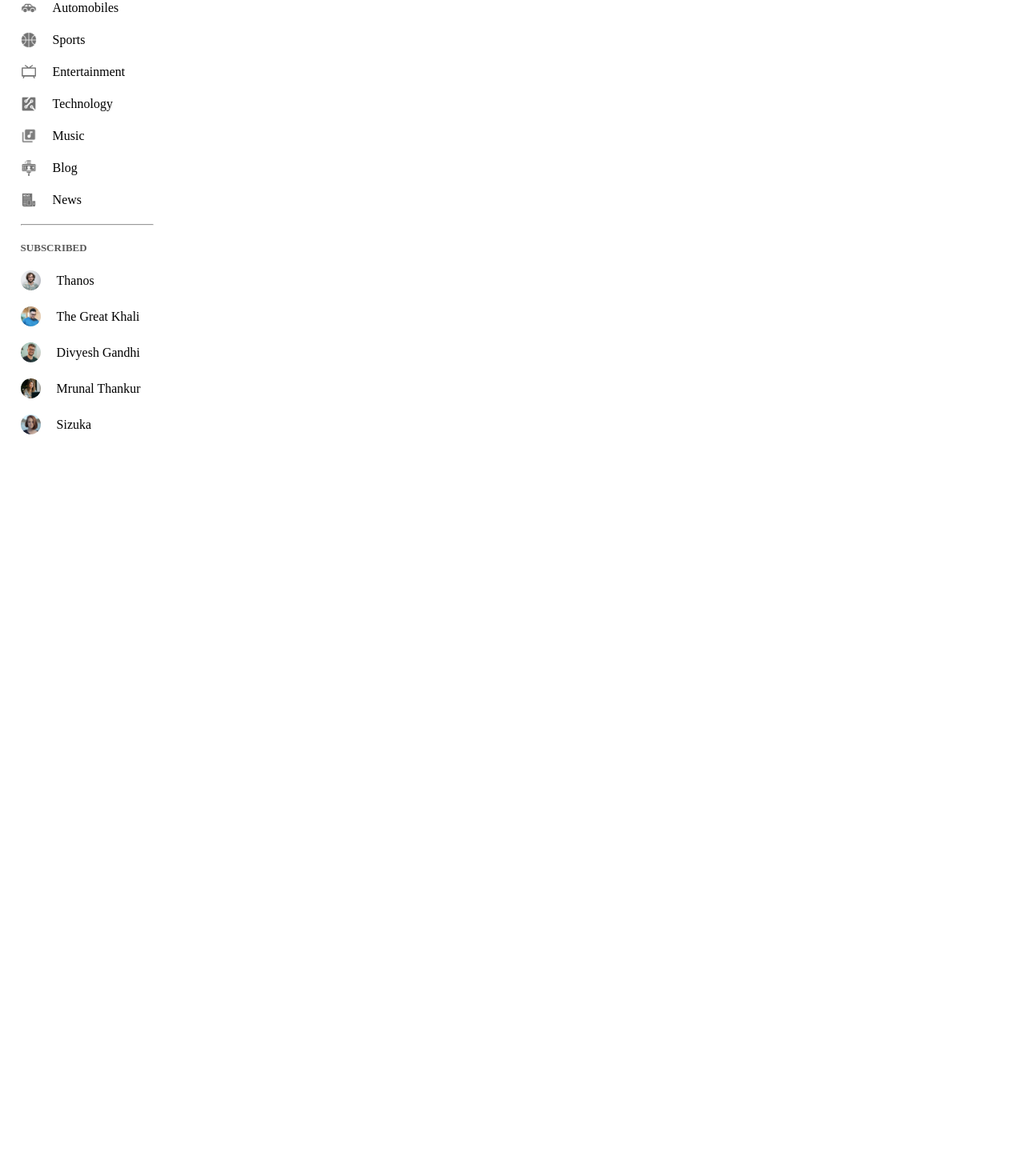
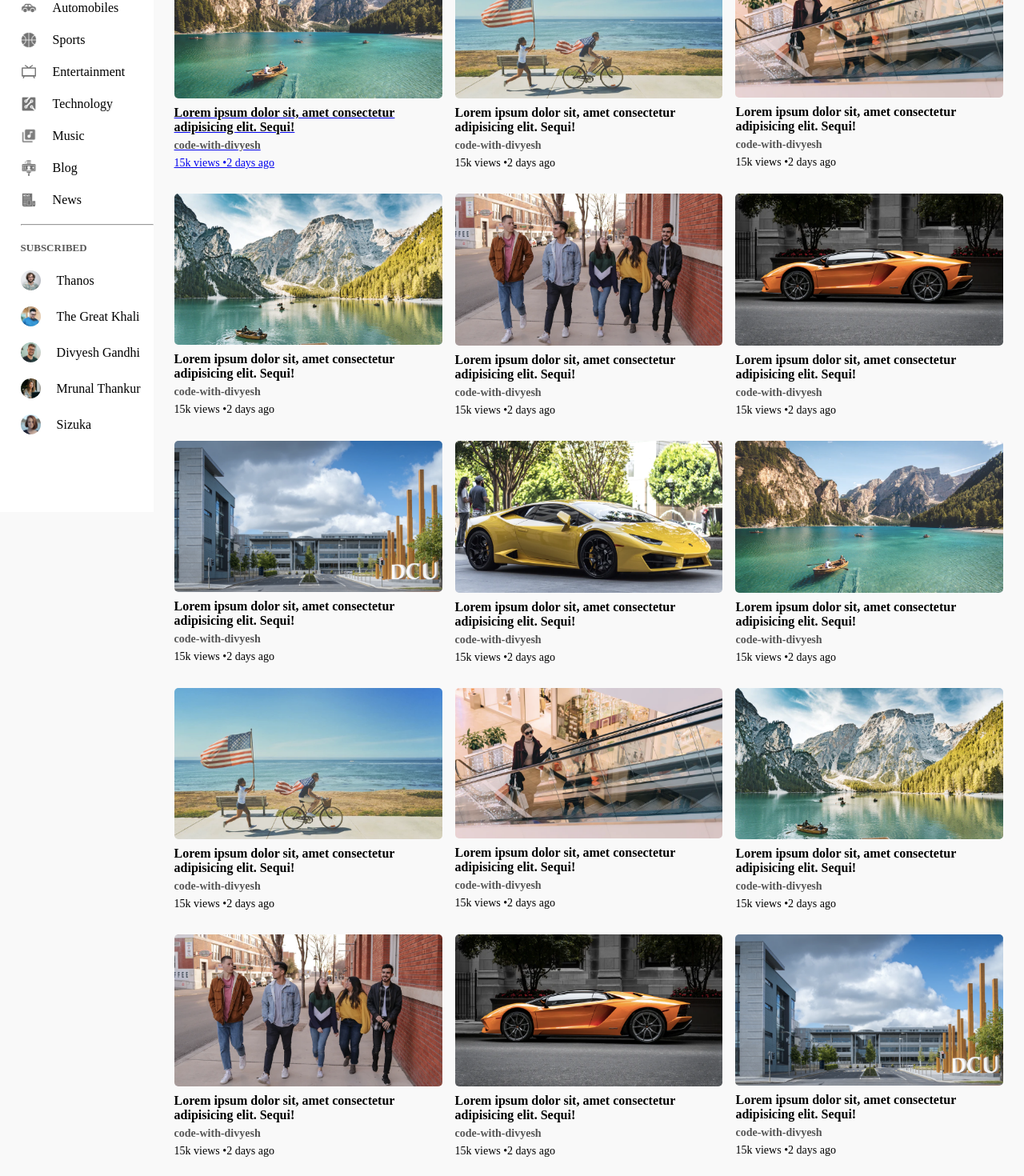
Before and after one commit to code-with-divyesh/Youtube-clone, a React (Vite) app: page / in a window 1280 px wide. Shown: the part 160-1630 px from the top of the page at 80% size. Before the commit the page ends 800 px from the top, so only its background shows below. Built offline with nearby package versions, Linux system fonts and the light colour scheme.

Commit message:
Add Feed Components in home page

```diff
--- /dev/null
+++ b/src/Components/Feed/Feed.css
@@ -0,0 +1,26 @@
+.feed {
+  display: grid;
+  grid-template-columns: repeat(auto-fit, minmax(250px, 1fr));
+  grid-column-gap: 16px;
+  grid-row-gap: 30px;
+  margin-top: 15px;
+}
+.card img {
+  width: 100%;
+  border-radius: 5px;
+}
+.card h2 {
+  font-size: 16px;
+  font-weight: 600;
+  color: #000;
+  margin: 5px 0;
+}
+.card h3 {
+  font-size: 14px;
+  font-weight: 600;
+  color: #555;
+  margin: 6px 0;
+}
+.card p {
+  font-size: 14px;
+}
--- /dev/null
+++ b/src/Components/Feed/Feed.jsx
@@ -0,0 +1,140 @@
+import React from "react";
+import "./Feed.css";
+import { assets } from "../../assets";
+import { Link } from "react-router-dom";
+const Feed = () => {
+  return (
+    <div className="feed">
+      <Link to={`video/20/4251`} className="card">
+        <img src={assets.thumb1} alt="" />
+        <h2>
+          Lorem ipsum dolor sit, amet consectetur adipisicing elit. Sequi!
+        </h2>
+        <h3>code-with-divyesh</h3>
+        <p>15k views &bull;2 days ago</p>
+      </Link>
+      <div className="card">
+        <img src={assets.thumb2} alt="" />
+        <h2>
+          Lorem ipsum dolor sit, amet consectetur adipisicing elit. Sequi!
+        </h2>
+        <h3>code-with-divyesh</h3>
+        <p>15k views &bull;2 days ago</p>
+      </div>
+      <div className="card">
+        <img src={assets.thumb3} alt="" />
+        <h2>
+          Lorem ipsum dolor sit, amet consectetur adipisicing elit. Sequi!
+        </h2>
+        <h3>code-with-divyesh</h3>
+        <p>15k views &bull;2 days ago</p>
+      </div>
+      <div className="card">
+        <img src={assets.thumb4} alt="" />
+        <h2>
+          Lorem ipsum dolor sit, amet consectetur adipisicing elit. Sequi!
+        </h2>
+        <h3>code-with-divyesh</h3>
+        <p>15k views &bull;2 days ago</p>
+      </div>
+      <div className="card">
+        <img src={assets.thumb5} alt="" />
+        <h2>
+          Lorem ipsum dolor sit, amet consectetur adipisicing elit. Sequi!
+        </h2>
+        <h3>code-with-divyesh</h3>
+        <p>15k views &bull;2 days ago</p>
+      </div>
+      <div className="card">
+        <img src={assets.thumb6} alt="" />
+        <h2>
+          Lorem ipsum dolor sit, amet consectetur adipisicing elit. Sequi!
+        </h2>
+        <h3>code-with-divyesh</h3>
+        <p>15k views &bull;2 days ago</p>
+      </div>
+      <div className="card">
+        <img src={assets.thumb7} alt="" />
+        <h2>
+          Lorem ipsum dolor sit, amet consectetur adipisicing elit. Sequi!
+        </h2>
+        <h3>code-with-divyesh</h3>
+        <p>15k views &bull;2 days ago</p>
+      </div>
+      <div className="card">
+        <img src={assets.thumb8} alt="" />
+        <h2>
+          Lorem ipsum dolor sit, amet consectetur adipisicing elit. Sequi!
+        </h2>
+        <h3>code-with-divyesh</h3>
+        <p>15k views &bull;2 days ago</p>
+      </div>
+      <div className="card">
+        <img src={assets.thumb1} alt="" />
+        <h2>
+          Lorem ipsum dolor sit, amet consectetur adipisicing elit. Sequi!
+        </h2>
+        <h3>code-with-divyesh</h3>
+        <p>15k views &bull;2 days ago</p>
+      </div>
+      <div className="card">
+        <img src={assets.thumb2} alt="" />
+        <h2>
+          Lorem ipsum dolor sit, amet consectetur adipisicing elit. Sequi!
+        </h2>
+        <h3>code-with-divyesh</h3>
+        <p>15k views &bull;2 days ago</p>
+      </div>
+      <div className="card">
+        <img src={assets.thumb3} alt="" />
+        <h2>
+          Lorem ipsum dolor sit, amet consectetur adipisicing elit. Sequi!
+        </h2>
+        <h3>code-with-divyesh</h3>
+        <p>15k views &bull;2 days ago</p>
+      </div>
+      <div className="card">
+        <img src={assets.thumb4} alt="" />
+        <h2>
+          Lorem ipsum dolor sit, amet consectetur adipisicing elit. Sequi!
+        </h2>
+        <h3>code-with-divyesh</h3>
+        <p>15k views &bull;2 days ago</p>
+      </div>
+      <div className="card">
+        <img src={assets.thumb5} alt="" />
+        <h2>
+          Lorem ipsum dolor sit, amet consectetur adipisicing elit. Sequi!
+        </h2>
+        <h3>code-with-divyesh</h3>
+        <p>15k views &bull;2 days ago</p>
+      </div>
+      <div className="card">
+        <img src={assets.thumb6} alt="" />
+        <h2>
+          Lorem ipsum dolor sit, amet consectetur adipisicing elit. Sequi!
+        </h2>
+        <h3>code-with-divyesh</h3>
+        <p>15k views &bull;2 days ago</p>
+      </div>
+      <div className="card">
+        <img src={assets.thumb7} alt="" />
+        <h2>
+          Lorem ipsum dolor sit, amet consectetur adipisicing elit. Sequi!
+        </h2>
+        <h3>code-with-divyesh</h3>
+        <p>15k views &bull;2 days ago</p>
+      </div>
+      <div className="card">
+        <img src={assets.thumb8} alt="" />
+        <h2>
+          Lorem ipsum dolor sit, amet consectetur adipisicing elit. Sequi!
+        </h2>
+        <h3>code-with-divyesh</h3>
+        <p>15k views &bull;2 days ago</p>
+      </div>
+    </div>
+  );
+};
+
+export default Feed;
--- a/src/Pages/Home/Home.css
+++ b/src/Pages/Home/Home.css
@@ -0,0 +1,10 @@
+.container {
+  background: #f9f9f9;
+  padding-left: 17%;
+  padding-right: 2%;
+  padding-top: 20px;
+  padding-bottom: 20px;
+}
+.large-container {
+  padding-left: 7%;
+}
--- a/src/Pages/Home/Home.jsx
+++ b/src/Pages/Home/Home.jsx
@@ -1,10 +1,14 @@
 import React from "react";
 import "./Home.css";
 import SlideBar from "../../Components/SlideBar/SlideBar";
+import Feed from "../../Components/Feed/Feed";
 const Home = ({ sidebar }) => {
   return (
     <>
       <SlideBar sidebar={sidebar} />
+      <div className={`container ${sidebar ? "" : "large-container"}`}>
+        <Feed />
+      </div>
     </>
   );
 };
```
